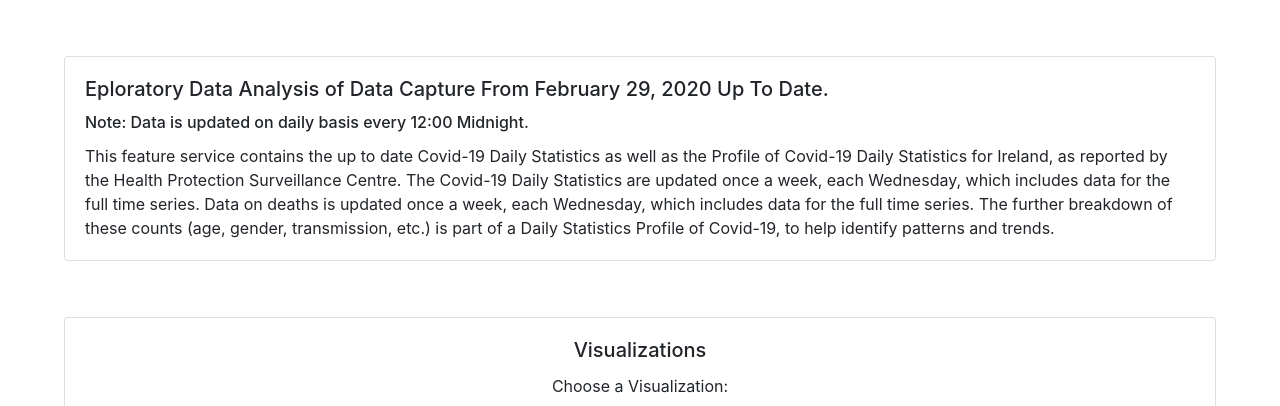
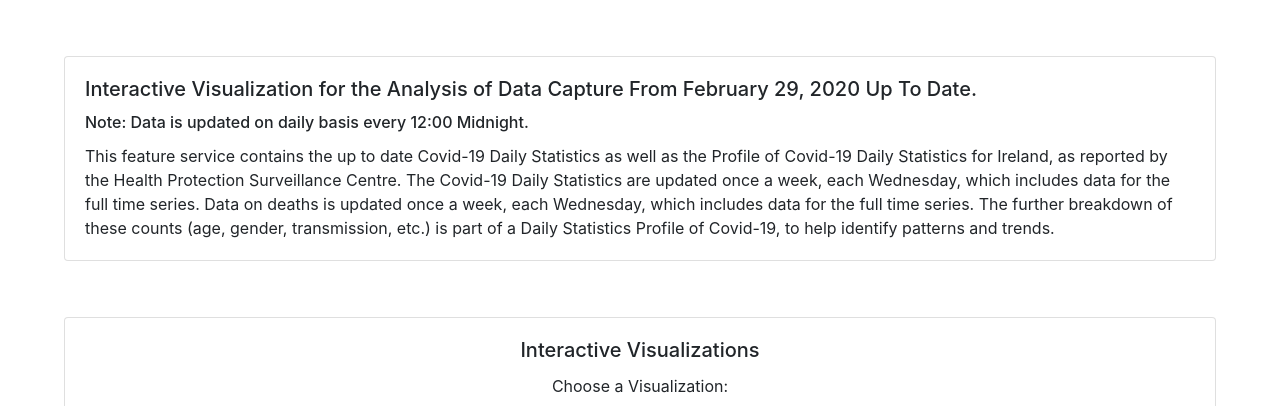
Before and after one commit to JonathanBendaJr/Ireland-covid-data-analysis, a Python web app: template templates/analysis.html in a window 1280 px wide. Shown: the part 56-462 px from the top of the page. Run offline with Jinja, Linux system fonts and the light colour scheme; the template is opened without the code that fills it, so the values that code supplies are empty; some libraries are stand-ins or nearby versions.

Commit message:
Web App Updates for analysis page

```diff
--- a/templates/analysis.html
+++ b/templates/analysis.html
@@ -4,7 +4,7 @@
 
     <div class="card mx-auto text-justify-content">
         <div class="card-body">
-            <h5 class="card-title">Eploratory Data Analysis of Data Capture From February 29, 2020 Up To Date.</h5>
+            <h5 class="card-title">Interactive Visualization for the Analysis of Data Capture From February 29, 2020 Up To Date.</h5>
              <h6 class="card-title">Note: Data is updated on daily basis every 12:00 Midnight.</h6>
             <p class="card-text">
                 This feature service contains the up to date Covid-19 Daily Statistics as well as the Profile of Covid-19 Daily Statistics for Ireland, as reported by the Health Protection Surveillance Centre.
@@ -18,7 +18,7 @@
 
     <div class="card mx-auto text-center">
         <div class="card-body">
-            <h5 class="card-title">Visualizations</h5>
+            <h5 class="card-title">Interactive Visualizations</h5>
             <p class="card-text">
                 <label for="plots">Choose a Visualization:</label>
                <select class="form-control" name="plot" id="plot" hx-post="/displayvisual" hx-target="#plots" hx-indicator=".htmx-indicator">
```
